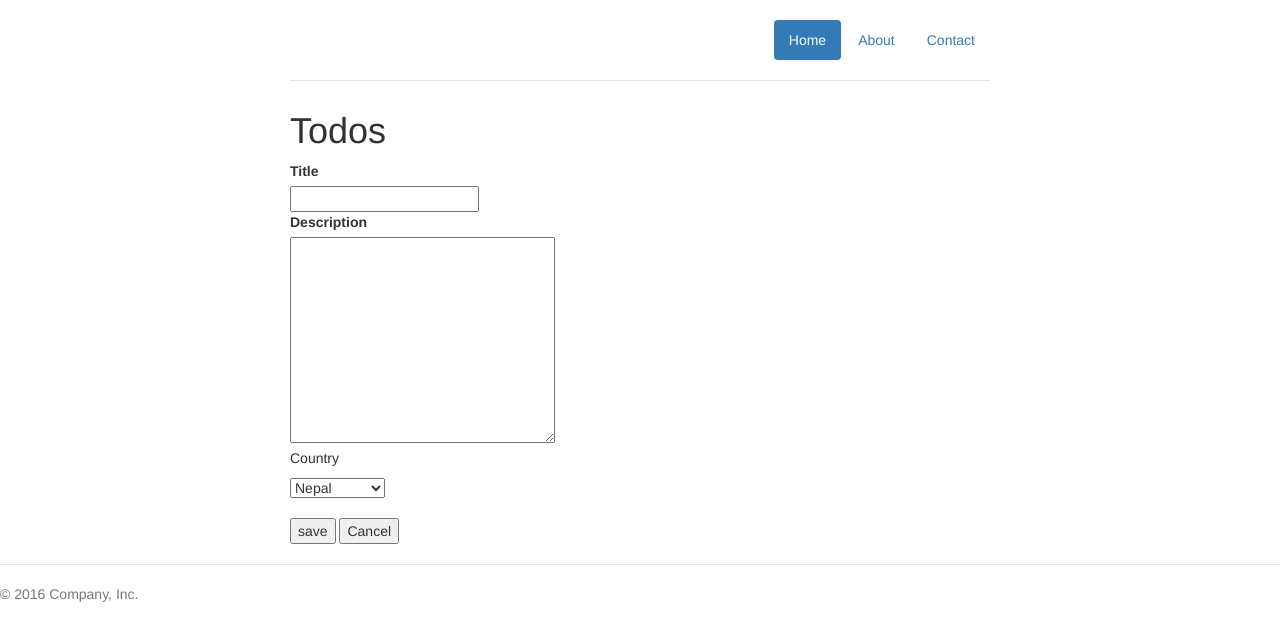
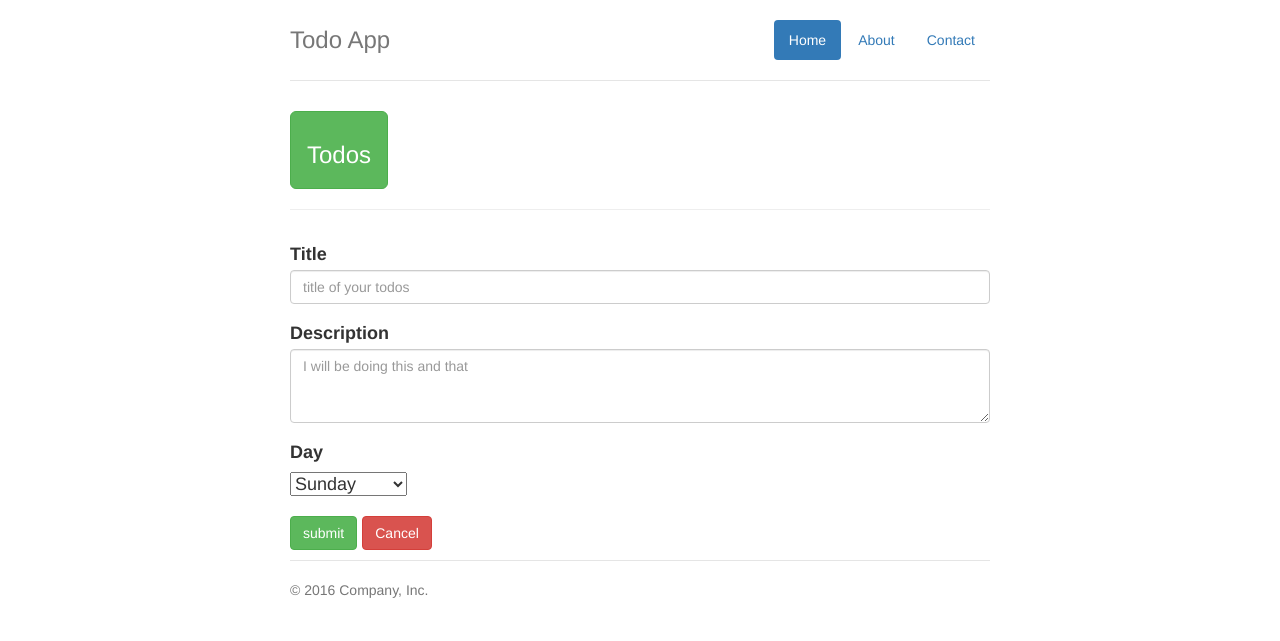
Before and after one commit to Ayush7911/to-doapp, a Django app: template templates/create.html in a window 1280 px wide. Shown: the top 641 px of the page. Run offline with Django 3.2, Linux system fonts and the light colour scheme; the template is opened without the code that fills it, so the values that code supplies are empty; some libraries are stand-ins or nearby versions.

Commit message:
new todo app changes

```diff
--- a/templates/base.html
+++ b/templates/base.html
@@ -1,4 +1,3 @@
-
 <!DOCTYPE html>
 <html>
 
@@ -6,7 +5,7 @@
     <meta charset="utf-8">
     <meta http-equiv="X-UA-Compatible" content="IE=edge">
     <meta name="viewport" content="width=device-width, initial-scale=1">
-    <title>{{app_title}}</title>
+    <title>Todo App</title>
 
     {% load static %}
     <link href="{% static 'bootstrap/css/bootstrap.min.css' %}" rel="stylesheet">
@@ -24,13 +23,15 @@
     <div class="container">
         <div class="header clearfix">
             <nav>
+
                 <ul class="nav nav-pills pull-right">
-                    <li role="presentation" class="active"><a href="#">Home</a></li>
-                    <li role="presentation"><a href="#">About</a></li>
-                    <li role="presentation"><a href="#">Contact</a></li>
+
+                    <li role="presentation" class="active"><a href="{% url 'index' %}">Home</a></li>
+                    <li role="presentation"><a href="{% url 'about' %}">About</a></li>
+                    <li role="presentation"><a href="{% url 'contact' %}">Contact</a></li>
                 </ul>
             </nav>
-            <h3 class="text-muted">{{app_title}}</h3>
+            <h3 class="text-muted">Todo App</h3>
         </div>
 
     <section id="content">
--- a/templates/create.html
+++ b/templates/create.html
@@ -1,38 +1,43 @@
+{% extends 'base.html' %}
+
+<!-- yo todoapp button click gare paxi ko ho  -->
+{% block content %}
+	<button class = "btn btn-lg btn-success"><h3>Todos</h3></button><br><hr>
 
 
-{% extends 'base.html' %}
-{% block content %}
-  <h1>Todos</h1>
+<a href=""></a>
+<h4>
+<form class ="form-horizontal">
+  <div class = "form-group"></div>
+  <label for="title" >Title</label>
+  <input class = "form-control" type="text" id="title" name="title" placeholder="title of your todos"><br>
+  <label for="Description">Description</label>
+  <textarea class="form-control" rows="3" id = "Description" placeholder="I will be doing this and that"></textarea>
+</form><br>
 
 
-
-<form >
-  <label for="title">Title</label><br>
-  <input type="text" id="title" name="title" value="  "><br>
-  <label for="Description">Description</label><br>
-  <textarea rows = '10' cols = '30'></textarea>
-</form>
-<form>
-<p>Country</p>
+<form class ="form-horizontal ">
+<p><b>Day</b></p>
 
 
-  <select id="country" name="country">
-    <option value="np">Nepal</option>
-    <option value="au">Australia</option>
-    <option value="ca">Canada</option>
-    <option value="dhoti">India</option>
-    <option value="ru">Russia</option>
-    <option value="ch">China</option>
-    <option value="jp">japan</option>
-    <option value="bhag">bangladesh</option>
-    <option value="usa">USA</option>
+  <select id="day" name="day">
+
+    <option value="Sunday">Sunday</option>
+    <option value="Monday">Monday</option>
+    <option value="Tuesday">Tuesday</option>
+    <option value="wednesday">Wednesday</option>
+    <option value="Thursday">Thursday</option>
+    <option value="Friday">Friday</option>
+    <option value="Saturday">Saturday</option>
+  </div>
+
   </select>
-</form>
+</form><br>
+
+
+<input class = "btn btn-success" type="submit" value= "submit">
+<button class = "btn btn-danger" type="cancel" name= "cancel">Cancel</button>
 <br>
 
-
-<button type="submit" name= "submit">save</button>
-<button type="cancel" name= "cancel">Cancel</button>
-</div>
-<br>
+</h4>
 {% endblock %}
```
Also changed, not shown: templates/Addto.html (added, +22 -0 lines), templates/about.html (added, +40 -0 lines), templates/contact.html (added, +29 -0 lines), templates/index.html (+4 -27 lines), templates/list.html (added, +22 -0 lines).
